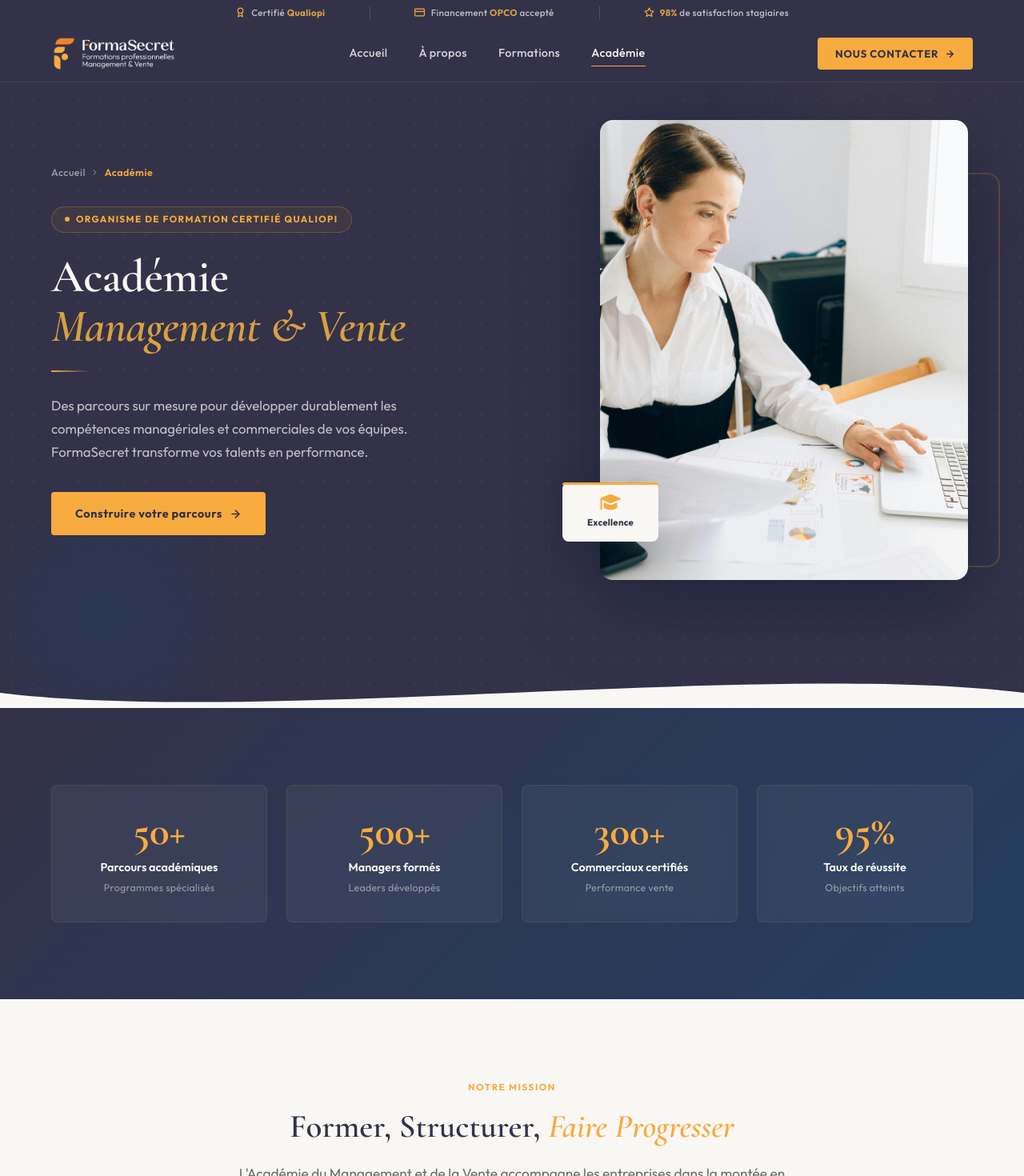
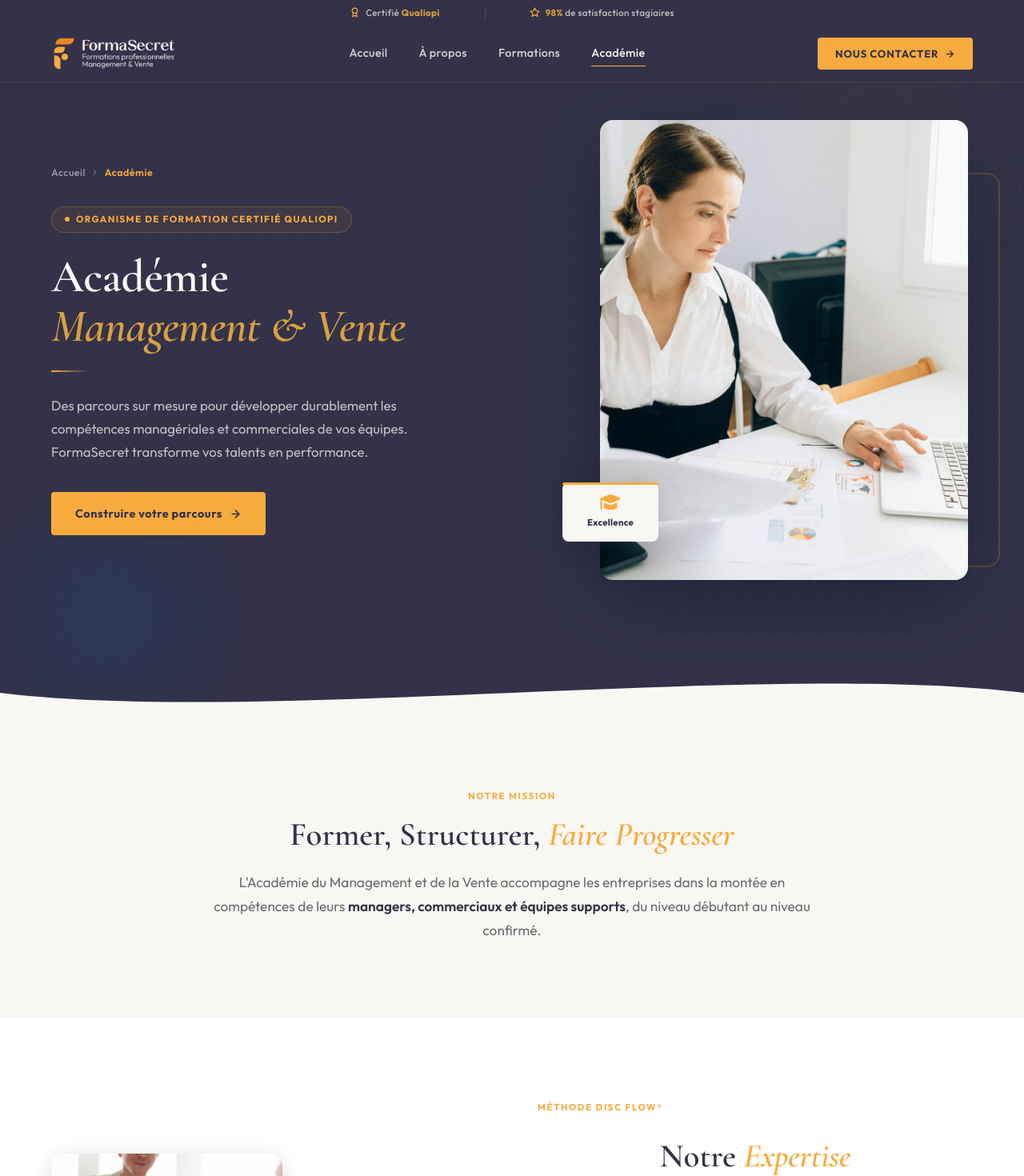
Before and after one commit to mohamed-elbermil/format-secret, a React (Vite) app in the folder react-app/: page /academie in a window 1280 px wide. Shown: the top 1470 px of the page at 80% size. Built offline with nearby package versions, Linux system fonts and the light colour scheme.

Commit message:
fix form

```diff
--- a/react-app/src/assets/css/components/academie.css
+++ b/react-app/src/assets/css/components/academie.css
@@ -7,19 +7,40 @@
 
 /* ── Keyframes ── */
 @keyframes acadFadeUp {
-  from { opacity: 0; transform: translateY(24px); }
-  to   { opacity: 1; transform: translateY(0); }
+  from {
+    opacity: 0;
+    transform: translateY(24px);
+  }
+  to {
+    opacity: 1;
+    transform: translateY(0);
+  }
 }
 
 @keyframes acadBadgePop {
-  0%   { opacity: 0; transform: translateY(12px) scale(0.85); }
-  70%  { transform: translateY(-4px) scale(1.04); }
-  100% { opacity: 1; transform: translateY(0) scale(1); }
+  0% {
+    opacity: 0;
+    transform: translateY(12px) scale(0.85);
+  }
+  70% {
+    transform: translateY(-4px) scale(1.04);
+  }
+  100% {
+    opacity: 1;
+    transform: translateY(0) scale(1);
+  }
 }
 
 @keyframes acadGlow {
-  0%, 100% { opacity: 0.3; transform: scale(1); }
-  50%       { opacity: 0.45; transform: scale(1.06); }
+  0%,
+  100% {
+    opacity: 0.3;
+    transform: scale(1);
+  }
+  50% {
+    opacity: 0.45;
+    transform: scale(1.06);
+  }
 }
 
 /* ============================================================
@@ -46,7 +67,10 @@
 .acad-hero__dots {
   position: absolute;
   inset: 0;
-  background-image: radial-gradient(rgba(249, 247, 244, 0.07) 1.5px, transparent 1.5px);
+  background-image: radial-gradient(
+    rgba(249, 247, 244, 0.07) 1.5px,
+    transparent 1.5px
+  );
   background-size: 28px 28px;
 }
 
@@ -56,7 +80,11 @@
   right: -80px;
   width: 520px;
   height: 520px;
-  background: radial-gradient(circle, rgba(200, 146, 42, 0.18) 0%, transparent 65%);
+  background: radial-gradient(
+    circle,
+    rgba(200, 146, 42, 0.18) 0%,
+    transparent 65%
+  );
   animation: acadGlow 7s ease-in-out infinite;
 }
 
@@ -66,7 +94,11 @@
   left: -40px;
   width: 350px;
   height: 350px;
-  background: radial-gradient(circle, rgba(36, 61, 96, 0.55) 0%, transparent 70%);
+  background: radial-gradient(
+    circle,
+    rgba(36, 61, 96, 0.55) 0%,
+    transparent 70%
+  );
 }
 
 /* Layout interne */
@@ -193,7 +225,7 @@
 }
 
 .acad-hero__visual::before {
-  content: '';
+  content: "";
   position: absolute;
   bottom: 16px;
   right: -16px;
@@ -235,9 +267,11 @@
 }
 
 .acad-hero__badge::before {
-  content: '';
+  content: "";
   position: absolute;
-  top: 0; left: 0; right: 0;
+  top: 0;
+  left: 0;
+  right: 0;
   height: 3px;
   background: var(--clr-gold);
   border-radius: var(--radius-md) var(--radius-md) 0 0;
@@ -261,7 +295,9 @@
 /* Vague de transition */
 .acad-hero__wave {
   position: absolute;
-  bottom: -1px; left: 0; right: 0;
+  bottom: -1px;
+  left: 0;
+  right: 0;
   line-height: 0;
   z-index: 2;
 }
@@ -270,60 +306,6 @@
   display: block;
   width: 100%;
   height: 60px;
-}
-
-/* ============================================================
-   2. STATISTIQUES
-   ============================================================ */
-.acad-stats {
-  background: linear-gradient(135deg, var(--clr-navy) 0%, var(--clr-navy-mid) 100%);
-  padding: var(--padding-section-desktop);
-  position: relative;
-}
-
-.acad-stats__grid {
-  display: grid;
-  grid-template-columns: repeat(4, 1fr);
-  gap: 1.5rem;
-}
-
-.acad-stat {
-  text-align: center;
-  padding: 2rem 1.5rem;
-  border-radius: var(--radius-md);
-  background: rgba(255, 255, 255, 0.05);
-  border: 1px solid rgba(200, 146, 42, 0.15);
-  backdrop-filter: blur(8px);
-  transition: transform var(--transition-base), background var(--transition-base);
-}
-
-.acad-stat:hover {
-  transform: translateY(-4px);
-  background: rgba(255, 255, 255, 0.1);
-}
-
-.acad-stat__number {
-  font-family: var(--font-title);
-  font-size: clamp(2.5rem, 4vw, 3.5rem);
-  font-weight: 700;
-  color: var(--clr-gold);
-  line-height: 1;
-  margin-bottom: 0.5rem;
-}
-
-.acad-stat__label {
-  font-family: var(--font-body);
-  font-size: 0.9rem;
-  font-weight: 600;
-  color: var(--clr-cream);
-  margin-bottom: 0.25rem;
-}
-
-.acad-stat__desc {
-  font-family: var(--font-body);
-  font-size: 0.78rem;
-  color: rgba(249, 247, 244, 0.5);
-  letter-spacing: 0.02em;
 }
 
 /* ============================================================
@@ -463,7 +445,9 @@
   background: rgba(51, 50, 73, 0.04);
   border-radius: var(--radius-md);
   border-left: 3px solid var(--clr-gold);
-  transition: transform var(--transition-fast), box-shadow var(--transition-fast);
+  transition:
+    transform var(--transition-fast),
+    box-shadow var(--transition-fast);
 }
 
 .acad-value:hover {
@@ -546,7 +530,9 @@
   padding: 1.75rem;
   border-top: 3px solid var(--clr-gold);
   box-shadow: var(--shadow-sm);
-  transition: transform var(--transition-base), box-shadow var(--transition-base);
+  transition:
+    transform var(--transition-base),
+    box-shadow var(--transition-base);
 }
 
 .acad-feature:hover {
@@ -594,7 +580,9 @@
   border-radius: var(--radius-md);
   overflow: hidden;
   box-shadow: var(--shadow-md);
-  transition: transform var(--transition-base), box-shadow var(--transition-base);
+  transition:
+    transform var(--transition-base),
+    box-shadow var(--transition-base);
 }
 
 .acad-audience-card:hover {
--- a/react-app/src/components/layout/Header.jsx
+++ b/react-app/src/components/layout/Header.jsx
@@ -40,13 +40,6 @@ const reassuranceItems = [
     Icon: IconMedal,
     content: (
       <>Certifié <strong>Qualiopi</strong></>
-    ),
-  },
-  {
-    id: 'opco',
-    Icon: IconCard,
-    content: (
-      <>Financement <strong>OPCO</strong> accepté</>
     ),
   },
   {
--- a/react-app/src/components/sections/CertificationsSection.jsx
+++ b/react-app/src/components/sections/CertificationsSection.jsx
@@ -50,7 +50,7 @@ const qualiopi = {
     'FormaSecret est certifiée Qualiopi, la certification nationale qualité pour les prestataires de formation. Elle atteste de la qualité de nos processus pédagogiques et de notre engagement envers les apprenants.',
   items: [
     'Gage de qualité des processus de formation reconnu par l'État',
-    'Condition nécessaire pour accéder aux financements publics (OPCO, CPF)',
+    'Condition nécessaire pour accéder aux financements publics de la formation',
     'Audit régulier garantissant un suivi rigoureux et transparent',
   ],
   link: {
--- a/react-app/src/components/sections/FAQSection.jsx
+++ b/react-app/src/components/sections/FAQSection.jsx
@@ -20,8 +20,8 @@ const IconChevron = () => (
 
 const faqs = [
   {
-    q: "Vos formations sont-elles éligibles au financement OPCO ?",
-    a: "Oui. FormaSecret est certifié Qualiopi, ce qui vous permet de solliciter une prise en charge auprès de votre OPCO. Nous vous accompagnons dans la constitution du dossier et les démarches administratives pour maximiser votre financement.",
+    q: "Comment financer une formation FormaSecret ?",
+    a: "FormaSecret est certifié Qualiopi. Cette certification ouvre l'accès à différents dispositifs de financement de la formation professionnelle continue. Nos équipes vous accompagnent dans vos démarches.",
   },
   {
     q: "Quelle est la durée moyenne d'une formation ?",
--- a/react-app/src/components/sections/FormationsCatalogue.jsx
+++ b/react-app/src/components/sections/FormationsCatalogue.jsx
@@ -181,7 +181,7 @@ export default function FormationsCatalogue({ onOpenModal }) {
           </h2>
           <p className="fcat-header__count">
             Toutes certifiées Qualiopi ·{' '}
-            <strong>Financement OPCO accepté</strong>
+            <strong>Financement professionnel accepté</strong>
           </p>
         </div>
 
--- a/react-app/src/components/sections/FormationsHero.jsx
+++ b/react-app/src/components/sections/FormationsHero.jsx
@@ -50,7 +50,7 @@ export default function FormationsHero() {
         {/* Eyebrow */}
         <p className="fh-eyebrow">
           <span aria-hidden="true">●</span>
-          Certifié Qualiopi · Financement OPCO accepté
+          Certifié Qualiopi · Financement professionnel accepté
         </p>
 
         {/* Titre H1 */}
--- a/react-app/src/components/sections/ModalitesSection.jsx
+++ b/react-app/src/components/sections/ModalitesSection.jsx
@@ -39,7 +39,7 @@ const modalites = [
     details: [
       'Sessions planifiées sur le calendrier annuel',
       '6 à 12 participants par session',
-      'Financement OPCO facilité',
+      'Financement professionnel facilité',
     ],
   },
   {
--- a/react-app/src/components/sections/SurMesureSection.jsx
+++ b/react-app/src/components/sections/SurMesureSection.jsx
@@ -64,7 +64,7 @@ const strengths = [
 
 const checkItems = [
   'Adapté à votre secteur d\'activité et à votre culture d\'entreprise',
-  'Financement OPCO facilité grâce à la certification Qualiopi',
+  'Certification Qualiopi reconnue par l\'État',
   'De 1 à plusieurs jours selon vos objectifs',
 ]
 
--- a/react-app/src/data/formationNtc.js
+++ b/react-app/src/data/formationNtc.js
@@ -79,9 +79,9 @@ export const formationNtcData = [
     debouchesList: ['Commercial B to B ou B to C', 'Chargé d\'affaires', 'Responsable commercial Junior', 'Account Manager', 'Business Developer'],
     // Financement
     financementTitle: 'Financement',
-    financementContent: '<p>Cette formation peut être financée par l\'OPCO de votre entreprise, par Pôle emploi (AIF), par le CPF ou en contrat de professionnalisation / apprentissage. Nos équipes vous accompagnent dans vos démarches.</p>',
+    financementContent: '<p>Cette formation peut être financée par Pôle emploi (AIF), par le CPF ou en contrat de professionnalisation / apprentissage. Nos équipes vous accompagnent dans vos démarches.</p>',
     financementItems: [
-      { icon: 'fas fa-briefcase', title: 'OPCO', description: 'Prise en charge via votre opérateur de compétences.' },
+      { icon: 'fas fa-briefcase', title: 'Pôle emploi (AIF)', description: 'Aide individuelle à la formation selon votre situation.' },
       { icon: 'fas fa-id-card', title: 'CPF', description: 'Mobilisable selon votre situation professionnelle.' },
       { icon: 'fas fa-user-graduate', title: 'Contrat pro / apprentissage', description: 'Dispositifs alternants éligibles.' },
     ],
@@ -155,9 +155,9 @@ export const formationNtcData = [
     debouchesContent: '<p>Chargé d\'affaires, Commercial B2B, Account Manager, Business Developer, Ingénieur commercial dans tous les secteurs d\'activité.</p>',
     debouchesList: ['Chargé d\'affaires', 'Commercial B2B', 'Account Manager', 'Business Developer'],
     financementTitle: 'Financement',
-    financementContent: '<p>Financement possible via OPCO, CPF, contrat de professionnalisation ou apprentissage. Nous vous accompagnons dans vos démarches.</p>',
+    financementContent: '<p>Financement possible via CPF, contrat de professionnalisation ou apprentissage. Nous vous accompagnons dans vos démarches.</p>',
     financementItems: [
-      { icon: 'fas fa-briefcase', title: 'OPCO', description: 'Financement via votre opérateur de compétences.' },
+      { icon: 'fas fa-id-card', title: 'CPF', description: 'Possibilité de mobiliser votre compte de formation.' },
       { icon: 'fas fa-id-card', title: 'CPF', description: 'Possibilité de mobiliser votre compte CPF.' },
       { icon: 'fas fa-hand-holding-usd', title: 'Aides régionales', description: 'Selon votre région et votre statut.' },
     ],
@@ -228,9 +228,9 @@ export const formationNtcData = [
     debouchesContent: '<p>Commercial sédentaire, Téléconseiller, Chargé de clientèle, Account Manager à distance, Business Developer digital.</p>',
     debouchesList: ['Commercial sédentaire', 'Téléconseiller', 'Chargé de clientèle', 'Account Manager à distance'],
     financementTitle: 'Financement',
-    financementContent: '<p>Financement OPCO, CPF, contrat pro ou apprentissage. Accompagnement personnalisé pour monter votre dossier.</p>',
+    financementContent: '<p>Financement CPF, contrat pro ou apprentissage. Accompagnement personnalisé pour monter votre dossier.</p>',
     financementItems: [
-      { icon: 'fas fa-briefcase', title: 'OPCO', description: 'Prise en charge en lien avec votre branche.' },
+      { icon: 'fas fa-id-card', title: 'CPF', description: 'Éligibilité à vérifier selon votre profil.' },
       { icon: 'fas fa-id-card', title: 'CPF', description: 'Éligibilité à vérifier selon votre profil.' },
       { icon: 'fas fa-laptop', title: 'Aides spécifiques', description: 'Dispositifs liés à la formation à distance.' },
     ],
--- a/react-app/src/pages/AcademiePage.jsx
+++ b/react-app/src/pages/AcademiePage.jsx
@@ -8,7 +8,7 @@ import "@/assets/css/components/academie.css";
 // Import tous les logos depuis le dossier racine /assets (hors react-app/public)
 const logoModules = import.meta.glob(
   "../../../assets/images/logo-entreprise/*.png",
-  { eager: true }
+  { eager: true },
 );
 const logos = Object.entries(logoModules)
   .sort(([a], [b]) => {
@@ -36,16 +36,32 @@ const IconArrow = () => (
 );
 
 const CheckIcon = () => (
-  <svg width="10" height="10" viewBox="0 0 12 12" fill="none" aria-hidden="true">
-    <polyline points="1.5,6 5,9.5 10.5,2.5" stroke="currentColor" strokeWidth="2" strokeLinecap="round" strokeLinejoin="round" />
+  <svg
+    width="10"
+    height="10"
+    viewBox="0 0 12 12"
+    fill="none"
+    aria-hidden="true"
+  >
+    <polyline
+      points="1.5,6 5,9.5 10.5,2.5"
+      stroke="currentColor"
+      strokeWidth="2"
+      strokeLinecap="round"
+      strokeLinejoin="round"
+    />
   </svg>
 );
 
 const statistics = [
-  { number: "50+",  label: "Parcours académiques", desc: "Programmes spécialisés" },
-  { number: "500+", label: "Managers formés",       desc: "Leaders développés"    },
-  { number: "300+", label: "Commerciaux certifiés", desc: "Performance vente"     },
-  { number: "95%",  label: "Taux de réussite",      desc: "Objectifs atteints"    },
+  {
+    number: "50+",
+    label: "Parcours académiques",
+    desc: "Programmes spécialisés",
+  },
+  { number: "500+", label: "Managers formés", desc: "Leaders développés" },
+  { number: "300+", label: "Commerciaux certifiés", desc: "Performance vente" },
+  { number: "95%", label: "Taux de réussite", desc: "Objectifs atteints" },
 ];
 
 const expertiseValues = [
@@ -88,7 +104,12 @@ const audienceCards = [
   {
     icon: "fas fa-briefcase",
     title: "Managers",
-    items: ["Posture managériale", "Communication", "Leadership", "Gestion d'équipe"],
+    items: [
+      "Posture managériale",
+      "Communication",
+      "Leadership",
+      "Gestion d'équipe",
+    ],
   },
   {
     icon: "fas fa-handshake",
@@ -119,7 +140,9 @@ export default function AcademiePage() {
         <div className="acad-hero__inner container">
           {/* Texte */}
           <div className="acad-hero__text">
-            <Breadcrumb items={[{ label: "Accueil", href: "/" }, { label: "Académie" }]} />
+            <Breadcrumb
+              items={[{ label: "Accueil", href: "/" }, { label: "Académie" }]}
+            />
             <p className="acad-hero__eyebrow">
               <span className="acad-hero__eyebrow-dot" aria-hidden="true" />
               Organisme de formation certifié Qualiopi
@@ -134,9 +157,9 @@ export default function AcademiePage() {
             <div className="acad-hero__divider" aria-hidden="true" />
 
             <p className="acad-hero__subtitle">
-              Des parcours sur mesure pour développer durablement les compétences
-              managériales et commerciales de vos équipes. FormaSecret transforme
-              vos talents en performance.
+              Des parcours sur mesure pour développer durablement les
+              compétences managériales et commerciales de vos équipes.
+              FormaSecret transforme vos talents en performance.
             </p>
 
             <Link to="/#contact" className="acad-hero__cta">
@@ -164,25 +187,17 @@ export default function AcademiePage() {
 
         {/* Vague de transition */}
         <div className="acad-hero__wave" aria-hidden="true">
-          <svg viewBox="0 0 1440 60" preserveAspectRatio="none" xmlns="http://www.w3.org/2000/svg">
-            <path d="M0,40 C360,80 1080,0 1440,40 L1440,60 L0,60 Z" fill="var(--clr-cream)" />
+          <svg
+            viewBox="0 0 1440 60"
+            preserveAspectRatio="none"
+            xmlns="http://www.w3.org/2000/svg"
+          >
+            <path
+              d="M0,40 C360,80 1080,0 1440,40 L1440,60 L0,60 Z"
+              fill="var(--clr-cream)"
+            />
           </svg>
         </div>
-      </section>
-
-      {/* ── 2. STATISTIQUES ── */}
-      <section className="acad-stats">
-        <Container>
-          <div className="acad-stats__grid">
-            {statistics.map((s, i) => (
-              <div key={i} className="acad-stat">
-                <div className="acad-stat__number">{s.number}</div>
-                <div className="acad-stat__label">{s.label}</div>
-                <div className="acad-stat__desc">{s.desc}</div>
-              </div>
-            ))}
-          </div>
-        </Container>
       </section>
 
       {/* ── 3. ENGAGEMENT ── */}
@@ -191,8 +206,7 @@ export default function AcademiePage() {
           <div className="acad-engage__inner">
             <span className="acad-section-eyebrow">Notre mission</span>
             <h2 className="acad-section-title">
-              Former, Structurer,{" "}
-              <em>Faire Progresser</em>
+              Former, Structurer, <em>Faire Progresser</em>
             </h2>
             <p className="acad-engage__text">
               L'Académie du Management et de la Vente accompagne les entreprises
@@ -333,7 +347,6 @@ export default function AcademiePage() {
           </div>
         </Container>
       </section>
-
     </>
   );
 }
```
Also changed, not shown: react-app/src/components/sections/KeyFiguresSection.jsx (+39 -17 lines).
